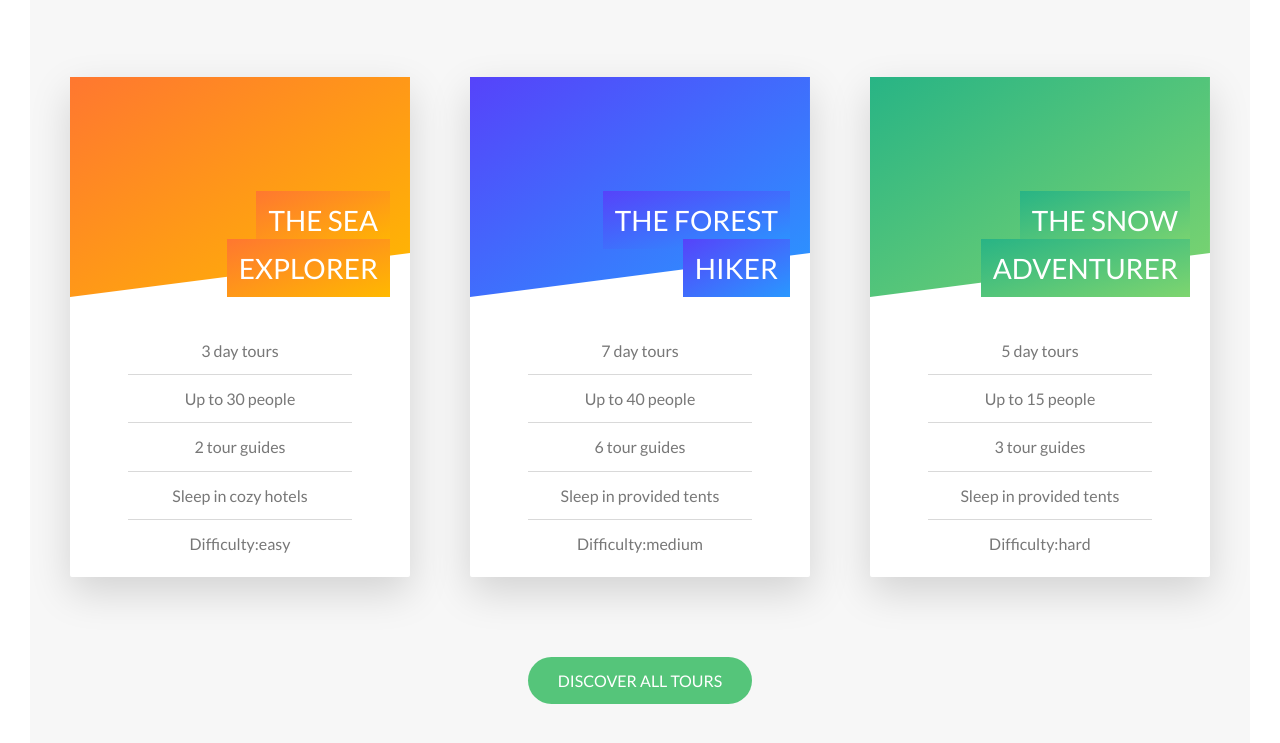
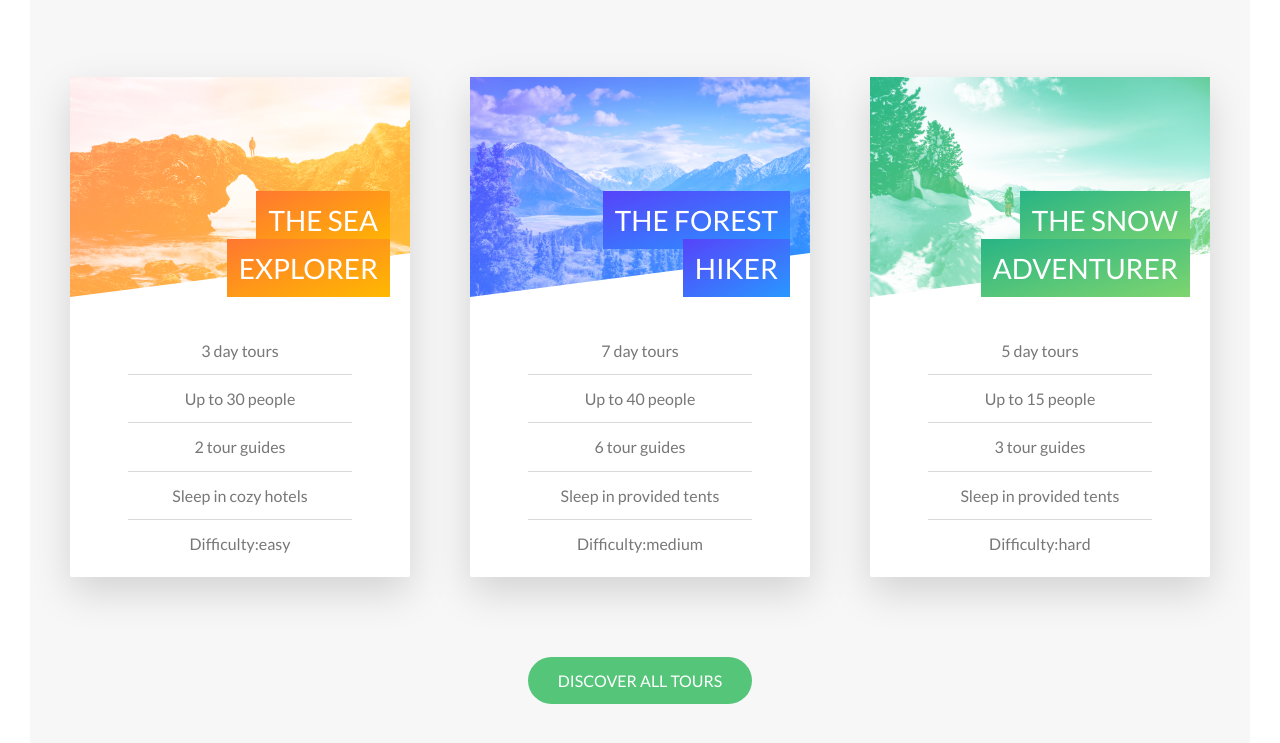
Before and after one commit to Mahedul-Karim/Frontend-Projects, a plain HTML site: page Natours/index.html in a window 1280 px wide. Shown: the part 2548-3291 px from the top of the page. Drawn offline with nearby package versions, Linux system fonts and the light colour scheme; files that its build step writes are made by us from their sources.

Commit message:
Update _card.scss

```diff
--- a/Natours/sass/components/_card.scss
+++ b/Natours/sass/components/_card.scss
@@ -42,13 +42,13 @@
     background-blend-mode: screen;
     clip-path: polygon(0 0,100% 0,100% 80%,0 100%);
     &--1{
-        background-image: linear-gradient(to right bottom,$color-secondary-dark,$color-secondary-light),url('img/nat-5.jpg');
+        background-image: linear-gradient(to right bottom,$color-secondary-dark,$color-secondary-light),url('../img/nat-5.jpg');
     }
     &--2{
-        background-image: linear-gradient(to right bottom,$color-tertiary-dark,$color-tertiary-light),url('img/nat-6.jpg');
+        background-image: linear-gradient(to right bottom,$color-tertiary-dark,$color-tertiary-light),url('../img/nat-6.jpg');
     }
     &--3{
-        background-image: linear-gradient(to right bottom,$color-primary-dark,$color-primary-light),url('img/nat-7.jpg');
+        background-image: linear-gradient(to right bottom,$color-primary-dark,$color-primary-light),url('../img/nat-7.jpg');
     }
 
 }
```
